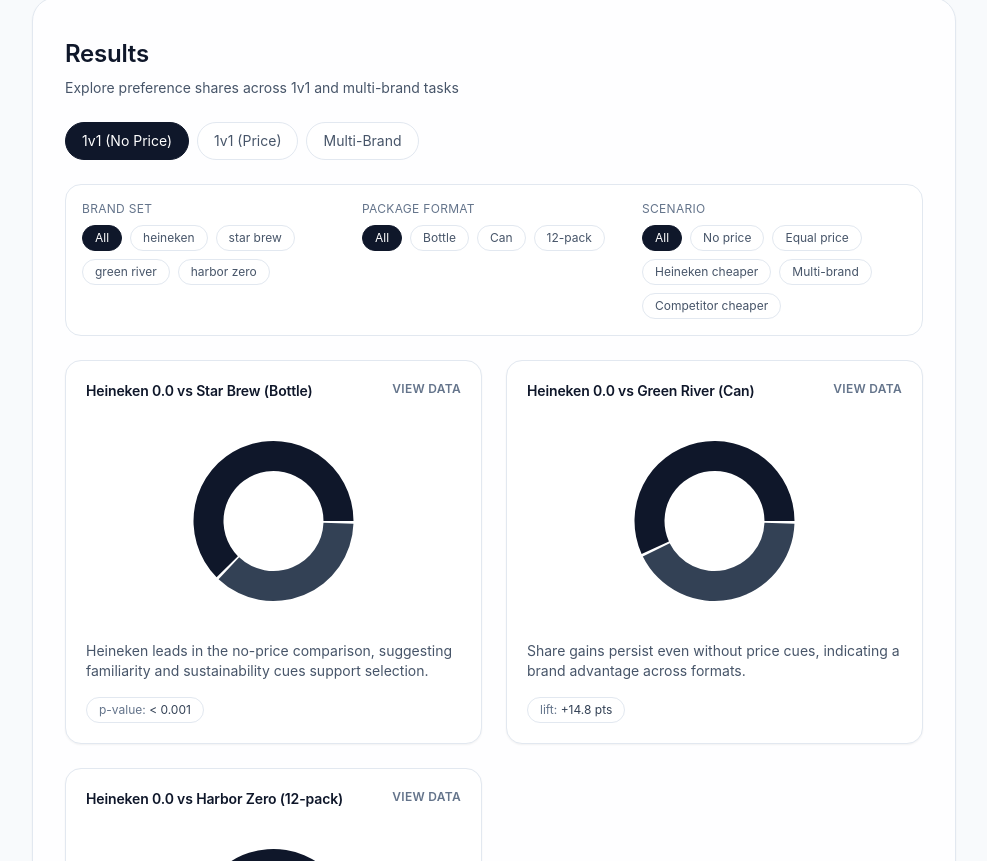
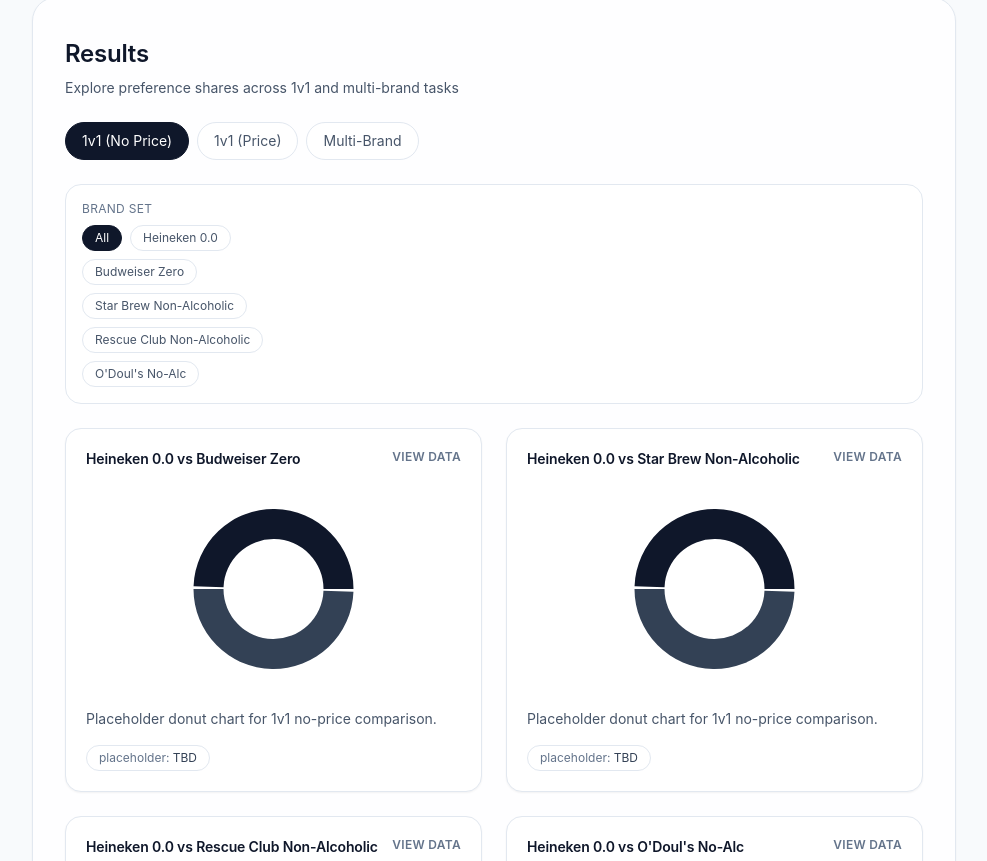
Before and after one commit to jose-laveaga/Heineken-study, a React (Vite) app: page / in a window 1280 px wide. Shown: the part 2139-3000 px from the top of the page, without its empty margins (16-1003 px from the left). Built offline with nearby package versions, Linux system fonts and the light colour scheme.

Commit message:
Update results placeholders and filters

```diff
--- a/src/components/explorers/ResultsExplorer.tsx
+++ b/src/components/explorers/ResultsExplorer.tsx
@@ -4,7 +4,6 @@
 import Accordion from '../ui/Accordion';
 import ChartCard from '../charts/ChartCard';
 import DonutChart from '../charts/DonutChart';
-import HorizontalBarChart from '../charts/HorizontalBarChart';
 import resultsComparisons from '../../data/resultsComparisons.json';
 import { computeH2Metrics, computeH3Interaction, segmentByDrinkingHabit } from '../../utils/analysis';
 
@@ -15,18 +14,33 @@
 ];
 
 const formatLabels: Record<string, string> = {
-  bottle: 'Bottle',
   can: 'Can',
   '12-pack': '12-pack'
 };
 
 const scenarioLabels: Record<string, string> = {
-  no_price: 'No price',
   equal_price: 'Equal price',
   heineken_cheaper: 'Heineken cheaper',
-  competitor_cheaper: 'Competitor cheaper',
-  multi_brand: 'Multi-brand'
+  fictional_brand_cheaper: 'Fictional brand cheaper'
 };
+
+const categoryFilters = {
+  '1v1_nonpriced': {
+    brands: ['Heineken 0.0', 'Budweiser Zero', 'Star Brew Non-Alcoholic', 'Rescue Club Non-Alcoholic', "O'Doul's No-Alc"],
+    formats: [],
+    scenarios: []
+  },
+  '1v1_priced': {
+    brands: [],
+    formats: ['12-pack', 'can'],
+    scenarios: ['equal_price', 'heineken_cheaper', 'fictional_brand_cheaper']
+  },
+  'multi_brand': {
+    brands: [],
+    formats: [],
+    scenarios: []
+  }
+} as const;
 
 const h1ChartData = [
   { label: 'Heineken 0.0', value: 63.1 },
@@ -88,29 +102,15 @@
         'TODO: estimate interaction between mother-brand lift and regular-drinker segment.'
       ];
 
-  const brandOptions = useMemo(() => {
-    const brands = new Set<string>();
-    comparisons.forEach((item) => item.brandTags.forEach((tag) => brands.add(tag)));
-    return ['all', ...Array.from(brands)];
-  }, [comparisons]);
-
-  const formatOptions = useMemo(() => {
-    const formats = new Set<string>();
-    comparisons.forEach((item) => item.formatTags.forEach((tag) => formats.add(tag)));
-    return ['all', ...Array.from(formats)];
-  }, [comparisons]);
-
-  const scenarioOptions = useMemo(() => {
-    const scenarios = new Set<string>();
-    comparisons.forEach((item) => item.scenarioTags.forEach((tag) => scenarios.add(tag)));
-    return ['all', ...Array.from(scenarios)];
-  }, [comparisons]);
+  const brandOptions = useMemo(() => categoryFilters[category].brands, [category]);
+  const formatOptions = useMemo(() => categoryFilters[category].formats, [category]);
+  const scenarioOptions = useMemo(() => categoryFilters[category].scenarios, [category]);
 
   const filtered = comparisons.filter((item) => {
     if (item.category !== category) return false;
-    if (brandFilter !== 'all' && !item.brandTags.includes(brandFilter)) return false;
-    if (formatFilter !== 'all' && !item.formatTags.includes(formatFilter)) return false;
-    if (scenarioFilter !== 'all' && !item.scenarioTags.includes(scenarioFilter)) return false;
+    if (brandOptions.length && brandFilter !== 'all' && !item.brandTags.includes(brandFilter)) return false;
+    if (formatOptions.length && formatFilter !== 'all' && !item.formatTags.includes(formatFilter)) return false;
+    if (scenarioOptions.length && scenarioFilter !== 'all' && !item.scenarioTags.includes(scenarioFilter)) return false;
     return true;
   });
 
@@ -119,24 +119,28 @@
   return (
     <div className="space-y-6">
       <Tabs options={categoryTabs} value={category} onChange={setCategory} />
+      {(brandOptions.length || formatOptions.length || scenarioOptions.length) && (
         <div className="grid gap-4 rounded-2xl border border-slate-200 bg-white p-4 md:grid-cols-3">
+          {brandOptions.length ? (
             <div className="space-y-2">
               <p className="text-xs uppercase tracking-wide text-slate-500">Brand set</p>
               <div className="flex flex-wrap gap-2">
-            {brandOptions.map((brand) => (
+                {['all', ...brandOptions].map((brand) => (
                   <Chip
                     key={brand}
-                label={brand === 'all' ? 'All' : brand.replace('_', ' ')}
+                    label={brand === 'all' ? 'All' : brand}
                     selected={brandFilter === brand}
                     onClick={() => setBrandFilter(brand)}
                   />
                 ))}
               </div>
             </div>
+          ) : null}
+          {formatOptions.length ? (
             <div className="space-y-2">
               <p className="text-xs uppercase tracking-wide text-slate-500">Package format</p>
               <div className="flex flex-wrap gap-2">
-            {formatOptions.map((format) => (
+                {['all', ...formatOptions].map((format) => (
                   <Chip
                     key={format}
                     label={format === 'all' ? 'All' : formatLabels[format] ?? format}
@@ -146,10 +150,12 @@
                 ))}
               </div>
             </div>
+          ) : null}
+          {scenarioOptions.length ? (
             <div className="space-y-2">
               <p className="text-xs uppercase tracking-wide text-slate-500">Scenario</p>
               <div className="flex flex-wrap gap-2">
-            {scenarioOptions.map((scenario) => (
+                {['all', ...scenarioOptions].map((scenario) => (
                   <Chip
                     key={scenario}
                     label={scenario === 'all' ? 'All' : scenarioLabels[scenario] ?? scenario}
@@ -159,7 +165,9 @@
                 ))}
               </div>
             </div>
+          ) : null}
         </div>
+      )}
       <div className="grid gap-6 md:grid-cols-2">
         {visible.map((item) => {
           const dataTable = (
@@ -183,11 +191,7 @@
               stats={item.stats}
               dataTable={dataTable}
             >
-              {item.options.length <= 2 ? (
               <DonutChart data={item.options} ariaLabel={`${item.title} comparison chart`} />
-              ) : (
-                <HorizontalBarChart data={item.options} ariaLabel={`${item.title} share chart`} />
-              )}
             </ChartCard>
           );
         })}
--- a/src/data/resultsComparisons.json
+++ b/src/data/resultsComparisons.json
@@ -1,136 +1,268 @@
 {
   "comparisons": [
     {
-      "id": "cmp_001",
+      "id": "np_001",
       "category": "1v1_nonpriced",
-      "title": "Heineken 0.0 vs Star Brew (Bottle)",
-      "formatTags": ["bottle"],
-      "brandTags": ["heineken", "star_brew"],
-      "scenarioTags": ["no_price"],
+      "title": "Heineken 0.0 vs Budweiser Zero",
+      "formatTags": [],
+      "brandTags": ["Heineken 0.0", "Budweiser Zero"],
+      "scenarioTags": [],
       "options": [
-        {"label": "Heineken 0.0", "value": 63.1},
-        {"label": "Star Brew", "value": 36.9}
+        {"label": "Heineken 0.0", "value": 50},
+        {"label": "Budweiser Zero", "value": 50}
       ],
       "stats": [
-        {"label": "p-value", "valueText": "< 0.001"}
+        {"label": "placeholder", "valueText": "TBD"}
       ],
-      "interpretation": "Heineken leads in the no-price comparison, suggesting familiarity and sustainability cues support selection."
+      "interpretation": "Placeholder donut chart for 1v1 no-price comparison."
     },
     {
-      "id": "cmp_002",
+      "id": "np_002",
       "category": "1v1_nonpriced",
-      "title": "Heineken 0.0 vs Green River (Can)",
-      "formatTags": ["can"],
-      "brandTags": ["heineken", "green_river"],
-      "scenarioTags": ["no_price"],
+      "title": "Heineken 0.0 vs Star Brew Non-Alcoholic",
+      "formatTags": [],
+      "brandTags": ["Heineken 0.0", "Star Brew Non-Alcoholic"],
+      "scenarioTags": [],
       "options": [
-        {"label": "Heineken 0.0", "value": 57.4},
-        {"label": "Green River", "value": 42.6}
+        {"label": "Heineken 0.0", "value": 50},
+        {"label": "Star Brew Non-Alcoholic", "value": 50}
       ],
       "stats": [
-        {"label": "lift", "valueText": "+14.8 pts"}
+        {"label": "placeholder", "valueText": "TBD"}
       ],
-      "interpretation": "Share gains persist even without price cues, indicating a brand advantage across formats."
+      "interpretation": "Placeholder donut chart for 1v1 no-price comparison."
     },
     {
-      "id": "cmp_003",
+      "id": "np_003",
+      "category": "1v1_nonpriced",
+      "title": "Heineken 0.0 vs Rescue Club Non-Alcoholic",
+      "formatTags": [],
+      "brandTags": ["Heineken 0.0", "Rescue Club Non-Alcoholic"],
+      "scenarioTags": [],
+      "options": [
+        {"label": "Heineken 0.0", "value": 50},
+        {"label": "Rescue Club Non-Alcoholic", "value": 50}
+      ],
+      "stats": [
+        {"label": "placeholder", "valueText": "TBD"}
+      ],
+      "interpretation": "Placeholder donut chart for 1v1 no-price comparison."
+    },
+    {
+      "id": "np_004",
+      "category": "1v1_nonpriced",
+      "title": "Heineken 0.0 vs O'Doul's No-Alc",
+      "formatTags": [],
+      "brandTags": ["Heineken 0.0", "O'Doul's No-Alc"],
+      "scenarioTags": [],
+      "options": [
+        {"label": "Heineken 0.0", "value": 50},
+        {"label": "O'Doul's No-Alc", "value": 50}
+      ],
+      "stats": [
+        {"label": "placeholder", "valueText": "TBD"}
+      ],
+      "interpretation": "Placeholder donut chart for 1v1 no-price comparison."
+    },
+    {
+      "id": "np_005",
+      "category": "1v1_nonpriced",
+      "title": "Budweiser Zero vs Star Brew Non-Alcoholic",
+      "formatTags": [],
+      "brandTags": ["Budweiser Zero", "Star Brew Non-Alcoholic"],
+      "scenarioTags": [],
+      "options": [
+        {"label": "Budweiser Zero", "value": 50},
+        {"label": "Star Brew Non-Alcoholic", "value": 50}
+      ],
+      "stats": [
+        {"label": "placeholder", "valueText": "TBD"}
+      ],
+      "interpretation": "Placeholder donut chart for 1v1 no-price comparison."
+    },
+    {
+      "id": "np_006",
+      "category": "1v1_nonpriced",
+      "title": "Rescue Club Non-Alcoholic vs O'Doul's No-Alc",
+      "formatTags": [],
+      "brandTags": ["Rescue Club Non-Alcoholic", "O'Doul's No-Alc"],
+      "scenarioTags": [],
+      "options": [
+        {"label": "Rescue Club Non-Alcoholic", "value": 50},
+        {"label": "O'Doul's No-Alc", "value": 50}
+      ],
+      "stats": [
+        {"label": "placeholder", "valueText": "TBD"}
+      ],
+      "interpretation": "Placeholder donut chart for 1v1 no-price comparison."
+    },
+    {
+      "id": "pr_001",
       "category": "1v1_priced",
-      "title": "Heineken 0.0 vs Star Brew (Equal Price)",
-      "formatTags": ["bottle"],
-      "brandTags": ["heineken", "star_brew"],
+      "title": "Equal price — 12-pack",
+      "formatTags": ["12-pack"],
+      "brandTags": [],
       "scenarioTags": ["equal_price"],
       "options": [
-        {"label": "Heineken 0.0", "value": 54.2},
-        {"label": "Star Brew", "value": 45.8}
+        {"label": "Heineken 0.0", "value": 50},
+        {"label": "Fictional brand", "value": 50}
       ],
       "stats": [
-        {"label": "p-value", "valueText": "0.03"}
+        {"label": "placeholder", "valueText": "TBD"}
       ],
-      "interpretation": "Price parity narrows the gap but Heineken remains ahead in equal-price contexts."
+      "interpretation": "Placeholder donut chart for 1v1 price comparison."
     },
     {
-      "id": "cmp_004",
+      "id": "pr_002",
       "category": "1v1_priced",
-      "title": "Heineken 0.0 vs Green River (Heineken Cheaper)",
+      "title": "Equal price — Can",
       "formatTags": ["can"],
-      "brandTags": ["heineken", "green_river"],
+      "brandTags": [],
+      "scenarioTags": ["equal_price"],
+      "options": [
+        {"label": "Heineken 0.0", "value": 50},
+        {"label": "Fictional brand", "value": 50}
+      ],
+      "stats": [
+        {"label": "placeholder", "valueText": "TBD"}
+      ],
+      "interpretation": "Placeholder donut chart for 1v1 price comparison."
+    },
+    {
+      "id": "pr_003",
+      "category": "1v1_priced",
+      "title": "Heineken cheaper — 12-pack",
+      "formatTags": ["12-pack"],
+      "brandTags": [],
       "scenarioTags": ["heineken_cheaper"],
       "options": [
-        {"label": "Heineken 0.0", "value": 68.9},
-        {"label": "Green River", "value": 31.1}
+        {"label": "Heineken 0.0", "value": 50},
+        {"label": "Fictional brand", "value": 50}
       ],
       "stats": [
-        {"label": "lift", "valueText": "+20.5 pts"}
+        {"label": "placeholder", "valueText": "TBD"}
       ],
-      "interpretation": "Lower pricing amplifies the preference gap, reinforcing sensitivity to value cues."
+      "interpretation": "Placeholder donut chart for 1v1 price comparison."
     },
     {
-      "id": "cmp_005",
-      "category": "multi_brand",
-      "title": "Multi-brand shelf: Bottles",
-      "formatTags": ["bottle"],
-      "brandTags": ["heineken", "star_brew", "green_river", "harbor_zero"],
-      "scenarioTags": ["multi_brand"],
+      "id": "pr_004",
+      "category": "1v1_priced",
+      "title": "Heineken cheaper — Can",
+      "formatTags": ["can"],
+      "brandTags": [],
+      "scenarioTags": ["heineken_cheaper"],
       "options": [
-        {"label": "Heineken 0.0", "value": 41.2},
-        {"label": "Star Brew", "value": 24.5},
-        {"label": "Green River", "value": 19.1},
-        {"label": "Harbor Zero", "value": 15.2}
+        {"label": "Heineken 0.0", "value": 50},
+        {"label": "Fictional brand", "value": 50}
       ],
       "stats": [
-        {"label": "top-2 share", "valueText": "65.7%"}
+        {"label": "placeholder", "valueText": "TBD"}
       ],
-      "interpretation": "Heineken leads multi-brand shelves but selection is dispersed across challengers."
+      "interpretation": "Placeholder donut chart for 1v1 price comparison."
     },
     {
-      "id": "cmp_006",
-      "category": "multi_brand",
-      "title": "Multi-brand shelf: Cans",
-      "formatTags": ["can"],
-      "brandTags": ["heineken", "star_brew", "green_river", "harbor_zero"],
-      "scenarioTags": ["multi_brand"],
+      "id": "pr_005",
+      "category": "1v1_priced",
+      "title": "Fictional brand cheaper — 12-pack",
+      "formatTags": ["12-pack"],
+      "brandTags": [],
+      "scenarioTags": ["fictional_brand_cheaper"],
       "options": [
-        {"label": "Heineken 0.0", "value": 38.5},
-        {"label": "Star Brew", "value": 27.4},
-        {"label": "Green River", "value": 20.8},
-        {"label": "Harbor Zero", "value": 13.3}
+        {"label": "Heineken 0.0", "value": 50},
+        {"label": "Fictional brand", "value": 50}
       ],
       "stats": [
-        {"label": "top-2 share", "valueText": "65.9%"}
+        {"label": "placeholder", "valueText": "TBD"}
       ],
-      "interpretation": "Cans compress pick rates slightly, but ranking stays consistent with bottle shelves."
+      "interpretation": "Placeholder donut chart for 1v1 price comparison."
     },
     {
-      "id": "cmp_007",
+      "id": "pr_006",
       "category": "1v1_priced",
-      "title": "Heineken 0.0 vs Star Brew (Competitor Cheaper)",
-      "formatTags": ["12-pack"],
-      "brandTags": ["heineken", "star_brew"],
-      "scenarioTags": ["competitor_cheaper"],
+      "title": "Fictional brand cheaper — Can",
+      "formatTags": ["can"],
+      "brandTags": [],
+      "scenarioTags": ["fictional_brand_cheaper"],
       "options": [
-        {"label": "Heineken 0.0", "value": 49.3},
-        {"label": "Star Brew", "value": 50.7}
+        {"label": "Heineken 0.0", "value": 50},
+        {"label": "Fictional brand", "value": 50}
       ],
       "stats": [
-        {"label": "p-value", "valueText": "0.41"}
+        {"label": "placeholder", "valueText": "TBD"}
       ],
-      "interpretation": "When a competitor is cheaper, the preference advantage disappears, indicating a value-driven tradeoff."
+      "interpretation": "Placeholder donut chart for 1v1 price comparison."
     },
     {
-      "id": "cmp_008",
-      "category": "1v1_nonpriced",
-      "title": "Heineken 0.0 vs Harbor Zero (12-pack)",
-      "formatTags": ["12-pack"],
-      "brandTags": ["heineken", "harbor_zero"],
-      "scenarioTags": ["no_price"],
+      "id": "mb_001",
+      "category": "multi_brand",
+      "title": "Multi-brand comparison — set A",
+      "formatTags": [],
+      "brandTags": [],
+      "scenarioTags": [],
       "options": [
-        {"label": "Heineken 0.0", "value": 60.6},
-        {"label": "Harbor Zero", "value": 39.4}
+        {"label": "Heineken 0.0", "value": 25},
+        {"label": "Budweiser Zero", "value": 25},
+        {"label": "Star Brew Non-Alcoholic", "value": 25},
+        {"label": "Rescue Club Non-Alcoholic", "value": 25}
       ],
       "stats": [
-        {"label": "lift", "valueText": "+11.2 pts"}
+        {"label": "placeholder", "valueText": "TBD"}
       ],
-      "interpretation": "Packaging familiarity keeps Heineken ahead even before price signals are introduced."
+      "interpretation": "Placeholder donut chart for multi-brand comparison."
+    },
+    {
+      "id": "mb_002",
+      "category": "multi_brand",
+      "title": "Multi-brand comparison — set B",
+      "formatTags": [],
+      "brandTags": [],
+      "scenarioTags": [],
+      "options": [
+        {"label": "Heineken 0.0", "value": 25},
+        {"label": "Budweiser Zero", "value": 25},
+        {"label": "Star Brew Non-Alcoholic", "value": 25},
+        {"label": "O'Doul's No-Alc", "value": 25}
+      ],
+      "stats": [
+        {"label": "placeholder", "valueText": "TBD"}
+      ],
+      "interpretation": "Placeholder donut chart for multi-brand comparison."
+    },
+    {
+      "id": "mb_003",
+      "category": "multi_brand",
+      "title": "Multi-brand comparison — set C",
+      "formatTags": [],
+      "brandTags": [],
+      "scenarioTags": [],
+      "options": [
+        {"label": "Heineken 0.0", "value": 25},
+        {"label": "Rescue Club Non-Alcoholic", "value": 25},
+        {"label": "Star Brew Non-Alcoholic", "value": 25},
+        {"label": "O'Doul's No-Alc", "value": 25}
+      ],
+      "stats": [
+        {"label": "placeholder", "valueText": "TBD"}
+      ],
+      "interpretation": "Placeholder donut chart for multi-brand comparison."
+    },
+    {
+      "id": "mb_004",
+      "category": "multi_brand",
+      "title": "Multi-brand comparison — set D",
+      "formatTags": [],
+      "brandTags": [],
+      "scenarioTags": [],
+      "options": [
+        {"label": "Budweiser Zero", "value": 25},
+        {"label": "Star Brew Non-Alcoholic", "value": 25},
+        {"label": "Rescue Club Non-Alcoholic", "value": 25},
+        {"label": "O'Doul's No-Alc", "value": 25}
+      ],
+      "stats": [
+        {"label": "placeholder", "valueText": "TBD"}
+      ],
+      "interpretation": "Placeholder donut chart for multi-brand comparison."
     }
   ]
 }
```
Lines whose indentation alone changed are shown as unchanged.
